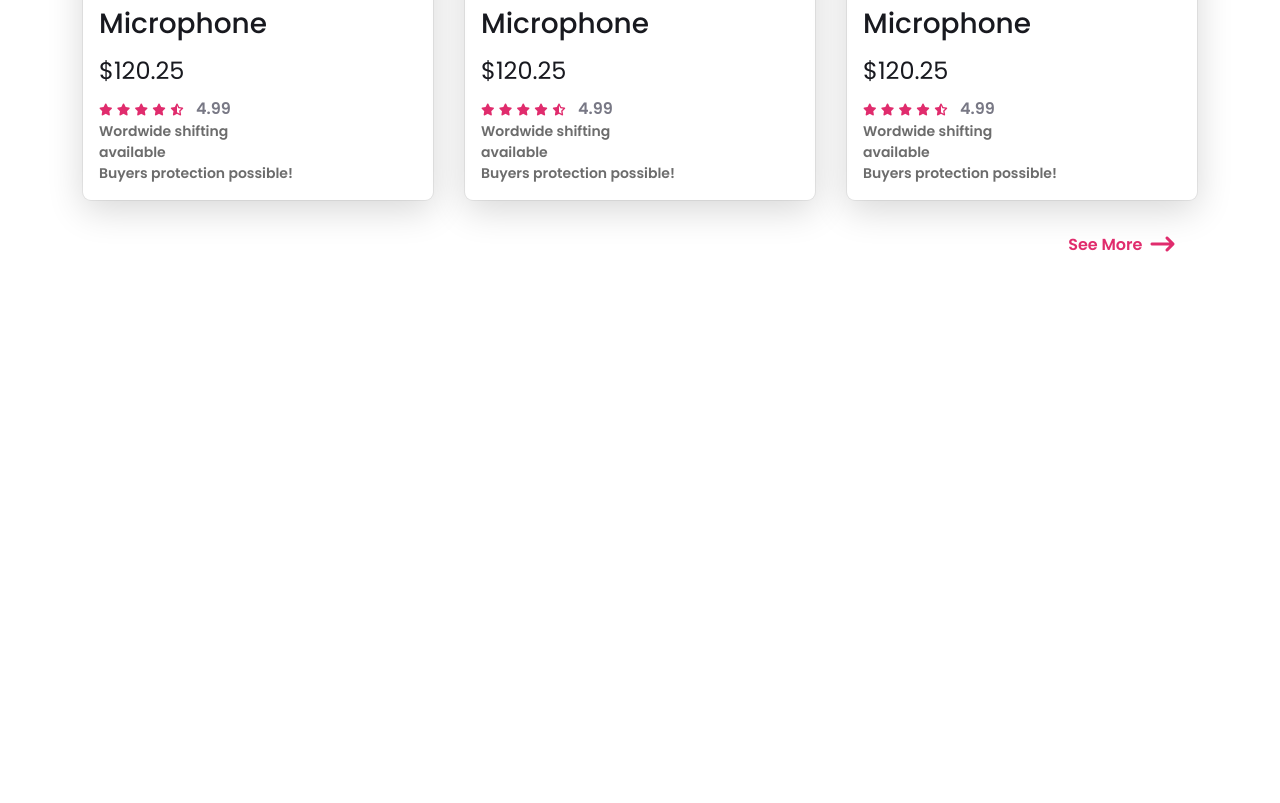
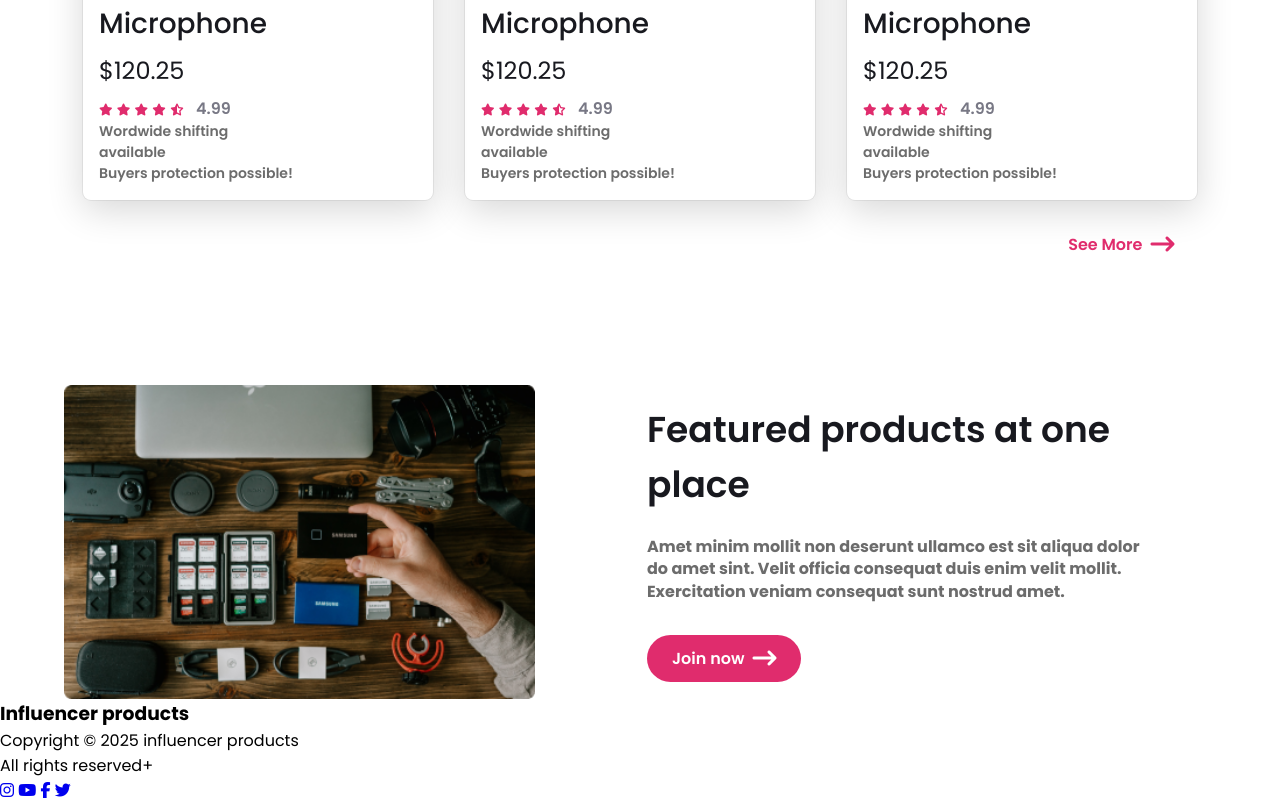
Before and after one commit to devhossainn/influencer-gear, a plain HTML site: page index.html in a window 1280 px wide. Shown: the part 2498-3301 px from the top of the page. Before the commit the page ends 2755 px from the top, so only its background shows below. Drawn offline with Linux system fonts and the light colour scheme.

Commit message:
add: featured product section

```diff
--- a/index.html
+++ b/index.html
@@ -325,7 +325,36 @@
           </p>
         </div>
       </section>
+      <!-- featured product -->
+      <section class="container featured-product">
+        <div class="featured-product-content">
+          <img src="./images/gear.png" alt="Gear" />
+          <div class="featured-product-detail">
+            <h2 class="product-heading">Featured products at one place</h2>
+            <p class="section-description">
+              Amet minim mollit non deserunt ullamco est sit aliqua dolor do
+              amet sint. Velit officia consequat duis enim velit mollit.
+              Exercitation veniam consequat sunt nostrud amet.
+            </p>
+            <a href="#" class="primary-button">
+              <span>Join now</span> <i class="fa-solid fa-arrow-right-long"></i>
+            </a>
+          </div>
+        </div>
+      </section>
     </main>
-    <footer></footer>
+    <footer>
+      <div class="footer-content">
+        <h3 class="footer-heading">Influencer products</h3>
+        <p class="copy">Copyright &copy; 2025 influencer products</p>
+        <p>All rights reserved+</p>
+        <div class="footer-icons">
+          <a href="#" class="icon"> <i class="fa-brands fa-instagram"></i> </a>
+          <a href="#" class="icon"> <i class="fa-brands fa-youtube"></i> </a>
+          <a href="#" class="icon"> <i class="fa-brands fa-facebook-f"></i> </a>
+          <a href="#" class="icon"> <i class="fa-brands fa-twitter"></i> </a>
+        </div>
+      </div>
+    </footer>
   </body>
 </html>
--- a/style.css
+++ b/style.css
@@ -215,6 +215,31 @@ body {
   text-overflow: ellipsis;
   cursor: pointer;
 }
+/* featured product */
+.featured-product {
+  margin-top: 8rem;
+}
+.featured-product-content {
+  display: flex;
+  align-items: center;
+  gap: 7rem;
+}
+.featured-product-content img {
+  width: 100%;
+}
+.featured-product-detail .product-heading {
+  font-size: 36px;
+  text-align: left;
+}
+.featured-product-detail .section-description {
+  margin-top: 1.5rem;
+  width: 90%;
+}
+.featured-product-detail > .primary-button{
+  display: inline-flex;
+  align-items: center;
+  gap: .5rem;
+}
 /* mobile responsive */
 @media screen and (max-width: 576px) {
   .nav-content {
```
